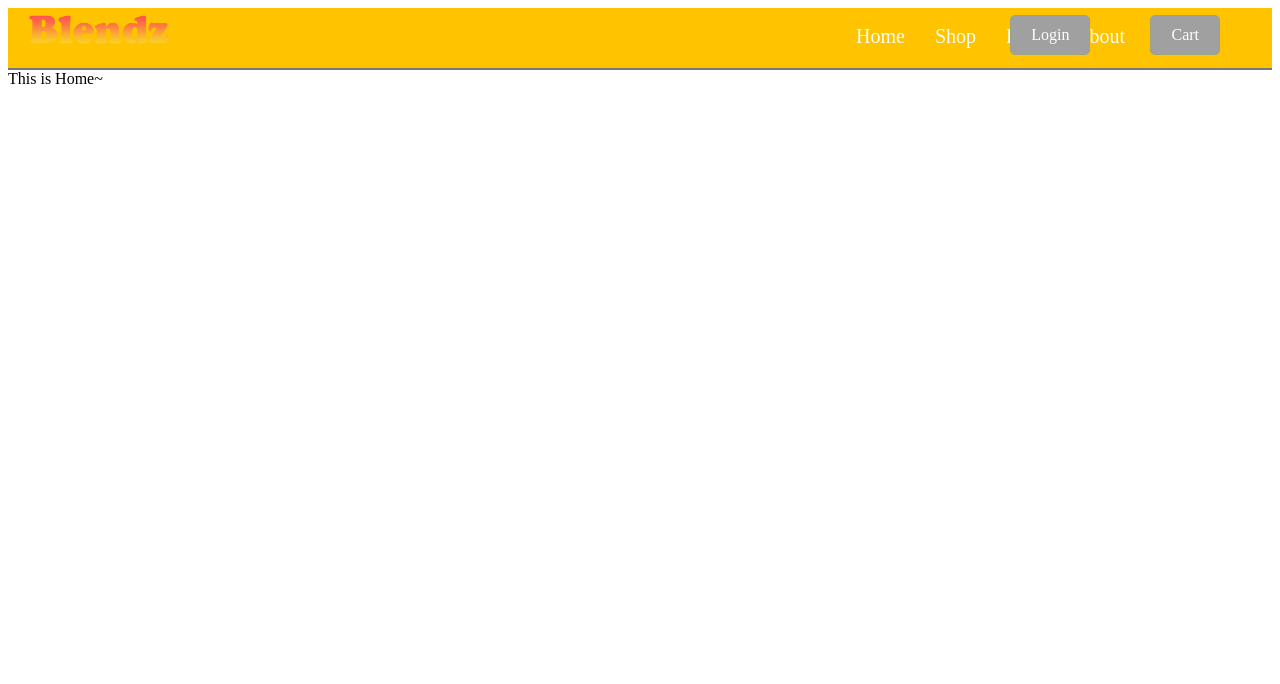
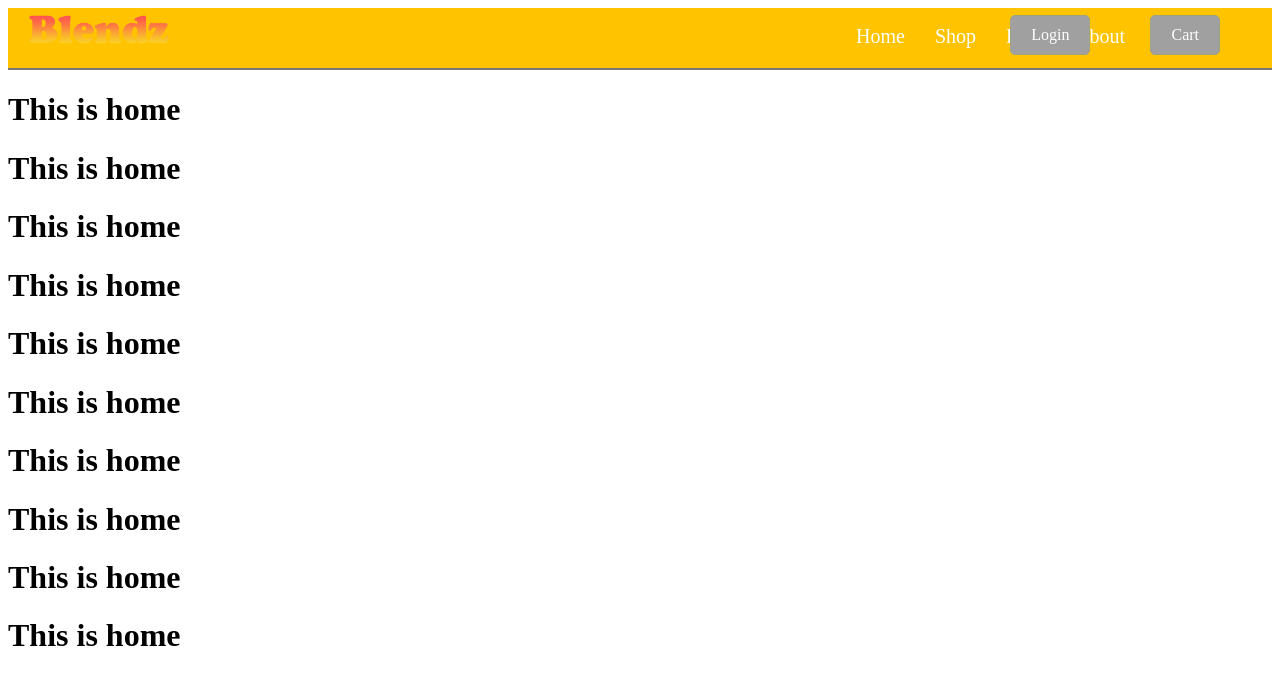
Before and after one commit to PhongNguyen13/blendz_RnD-project, a React (Create React App) app in the folder rnd-blendz/: page / in a window 1280 px wide. Shown: the top 684 px of the page. Built offline with nearby package versions, Linux system fonts and the light colour scheme.

Commit message:
fix the react-router-dom

```diff
--- a/rnd-blendz/src/App.js
+++ b/rnd-blendz/src/App.js
@@ -1,6 +1,6 @@
 import React, { Component } from "react";
 import Header from './common/header/index.js'
-import { BrowserRouter as Router, Switch, Route} from 'react-router-dom';
+import { BrowserRouter as Router, Routes, Route} from 'react-router-dom';
 import Home from './pages/home'
 import Shop from './pages/shop'
 
@@ -9,13 +9,19 @@ class App extends Component {
 
   render() {
     return (
+      <div>
       <Router>
-        <div className="App">
-        <Header></Header>
-        <Route path="/" component={Home} />
-        <Route path="/shop" component={Shop} />
+        <Header />
+        <div>
+        <Routes>
+        <Route path="/" exact element={<Home />}> </Route>
+        <Route path="/shop" exact element={<Shop />}> </Route>
+
+
+        </Routes>
         </div>
       </Router>
+      </div>
     )
   }
 }
--- a/rnd-blendz/src/pages/home/index.js
+++ b/rnd-blendz/src/pages/home/index.js
@@ -4,7 +4,16 @@ class Home extends Component {
     render(){
         return(
             <div>
-                This is Home~
+                <h1>This is home</h1>
+                <h1>This is home</h1>
+                <h1>This is home</h1>
+                <h1>This is home</h1>
+                <h1>This is home</h1>
+                <h1>This is home</h1>
+                <h1>This is home</h1>
+                <h1>This is home</h1>
+                <h1>This is home</h1>
+                <h1>This is home</h1>
             </div>
         )
     }
```
